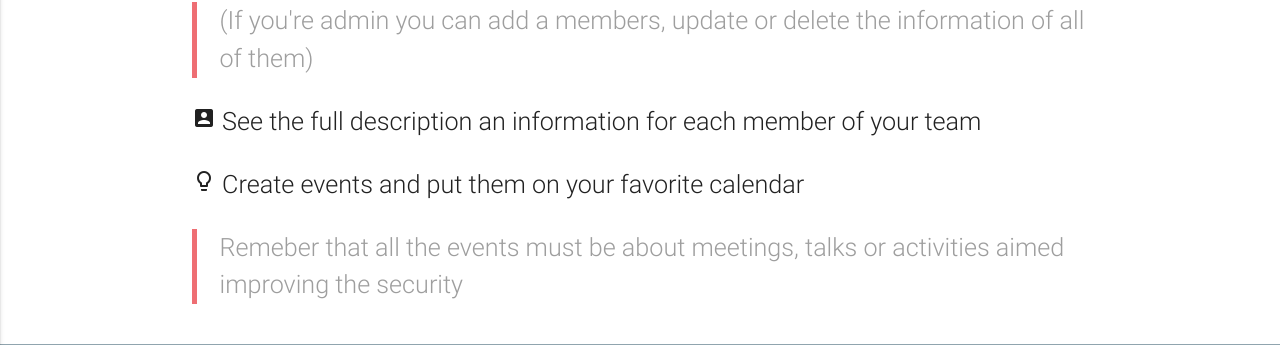
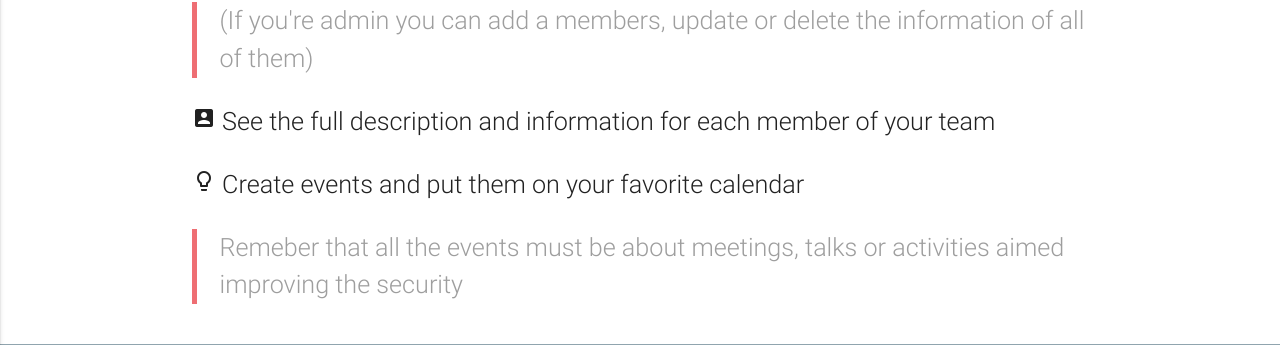
Before and after one commit to Yojanpardo/information-layer8, a Django app: template templates/home.html in a window 1280 px wide. Shown: the part 460-805 px from the top of the page. Run offline with Django 3.2, Linux system fonts and the light colour scheme; the template is opened without the code that fills it, so the values that code supplies are empty; some libraries are stand-ins or nearby versions.

Commit message:
corrijo error de redaccion del home

```diff
--- a/templates/home.html
+++ b/templates/home.html
@@ -45,7 +45,7 @@
        </blockquote>
        <p class="flow-text">
          <i class="material-icons">account_box</i>
-         See the full description an information for each member of your team
+         See the full description and information for each member of your team
        </p>
        <p class="flow-text">
          <i class="material-icons">lightbulb_outline</i>
```
Also changed, not shown: README.md.
